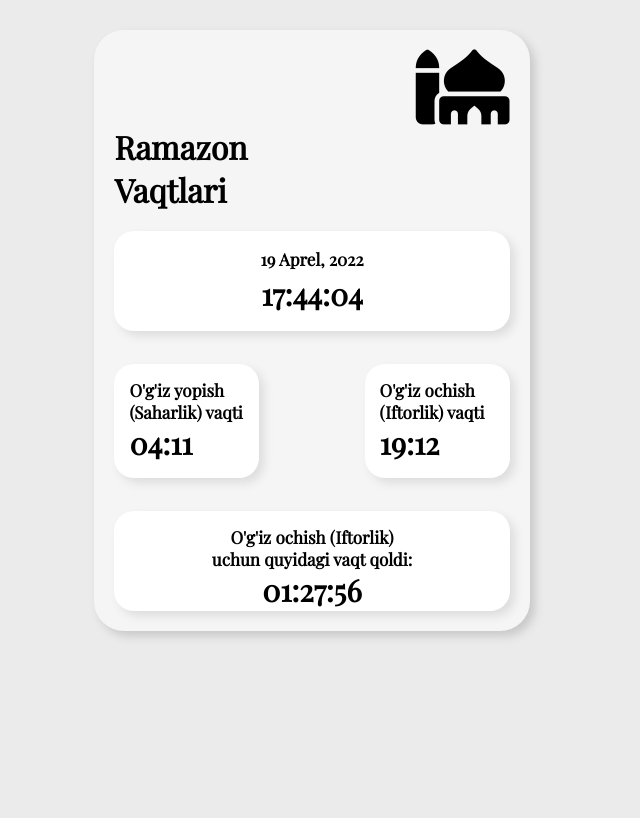
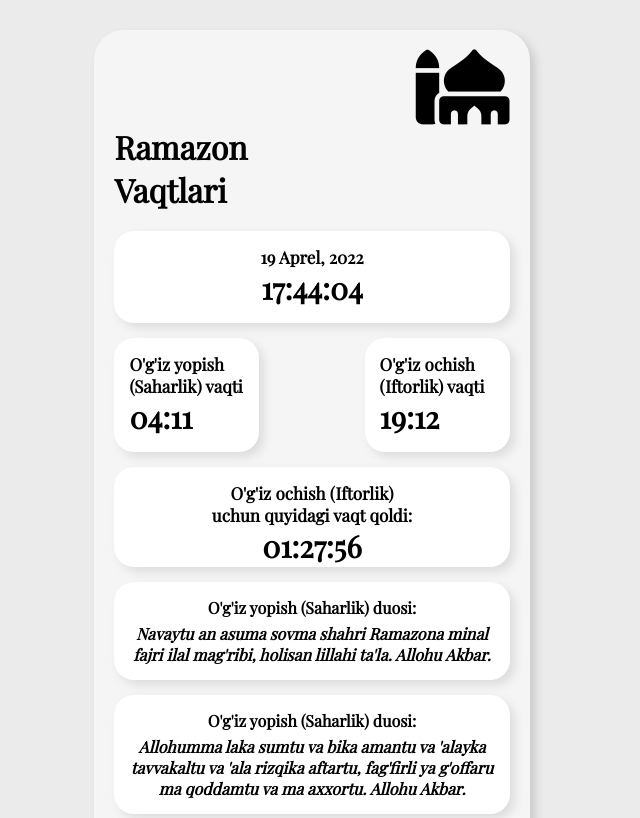
Before and after one commit to nuriddin-gulamov/ramazon, a plain HTML site: page index.html in a window 1280 px wide. Shown: the top 818 px of the page, without its empty margins (328-968 px from the left). Drawn offline with nearby package versions, Linux system fonts and the light colour scheme.

Commit message:
Add files via upload

```diff
--- a/index.html
+++ b/index.html
@@ -46,9 +46,19 @@
           </div>
         </div>
         <div class="main-left card">
-            <h3 id="left-text">O'g'iz ochish (Iftorlik) uchun <br /> quyidagi vaqt qoldi</h3>
-            <h2 id="left-time">00:00:00</h2>
-          </div>
+          <h3 id="left-text">
+            O'g'iz ochish (Iftorlik) uchun <br />
+            quyidagi vaqt qoldi
+          </h3>
+          <h2 id="left-time">00:00:00</h2>
+        </div>
+        <div class="main__sahar-dua card">
+          O'g'iz yopish (Saharlik) duosi: <br /> <span>Navaytu an asuma sovma shahri Ramazona
+          minal fajri ilal mag'ribi, holisan lillahi ta'la. Allohu Akbar.</span>
+        </div>
+        <div class="main__sahar-dua card">
+          O'g'iz yopish (Saharlik) duosi: <br /> <span>Allohumma laka sumtu va bika amantu va 'alayka tavvakaltu va 'ala rizqika aftartu, fag'firli ya g'offaru ma qoddamtu va ma axxortu. Allohu Akbar.</span>
+        </div>
       </main>
     </div>
   </body>
--- a/styles.css
+++ b/styles.css
@@ -13,6 +13,8 @@ body {
   display: flex;
   justify-content: center;
   align-items: center;
+  min-height: 100vh;
+  height: 100%;
 }
 
 @media (max-width: 1300px) {
@@ -35,7 +37,7 @@ body {
 
 .container {
   width: 100%;
-  height: 100%;
+  height: 135vh;
   background: rgb(245, 245, 245);
   padding: 20px;
   border-radius: 30px;
@@ -97,6 +99,7 @@ body {
   display: flex;
   width: 100%;
   justify-content: space-between;
+  margin-top: 15px;
 }
 
 /* .main__sahar,
@@ -127,4 +130,18 @@ body {
   width: 100%;
   text-align: center;
   height: 100px;
+  margin-top: 15px;
 }
+
+.main__sahar-dua {
+  margin-top: 15px;
+  text-align: center;
+  width: 100%;
+  font-weight: bolder;
+}
+
+.main__sahar-dua span {
+  margin-top: 5px;
+  font-style: italic;
+  font-weight: bold;
+}
```
